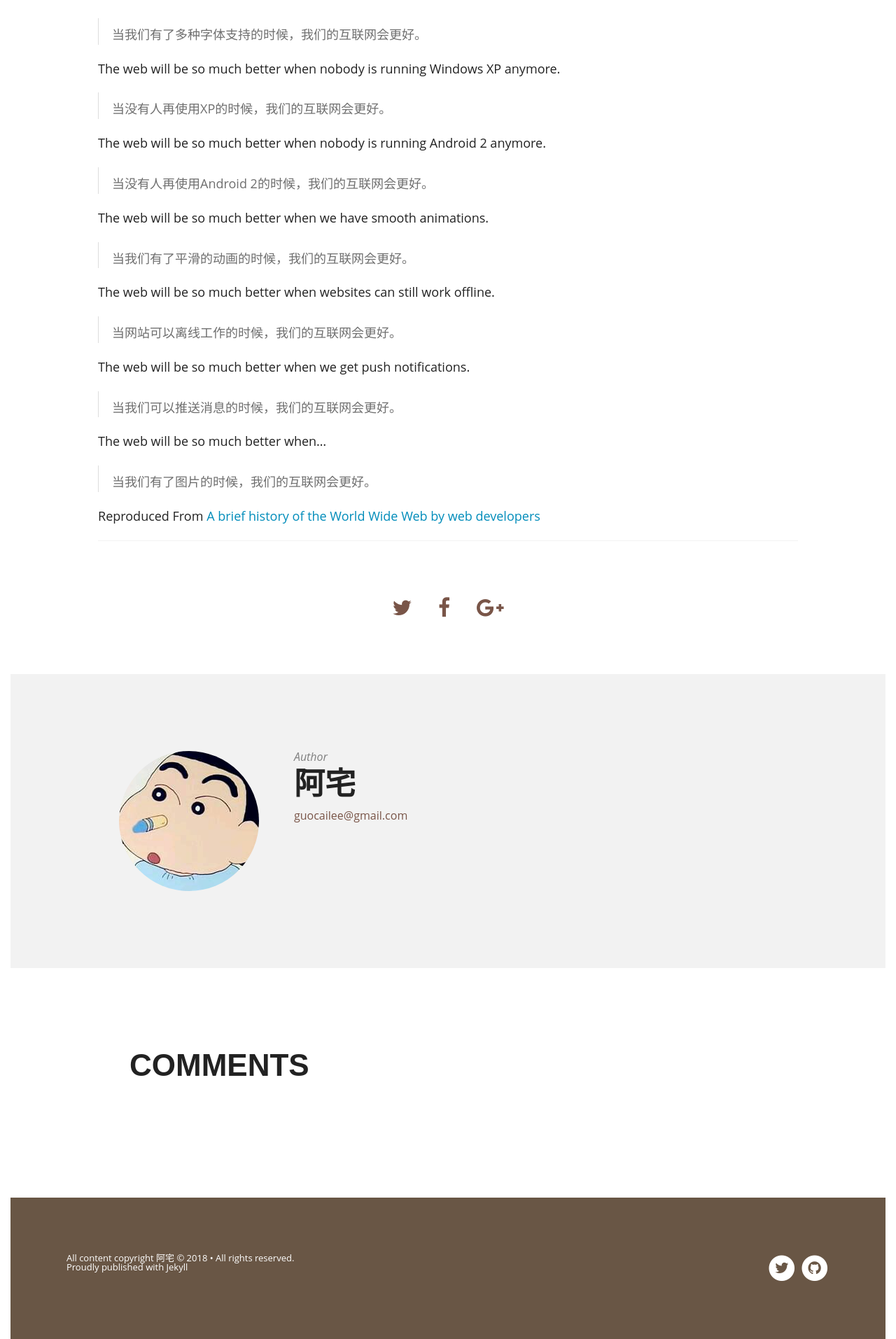
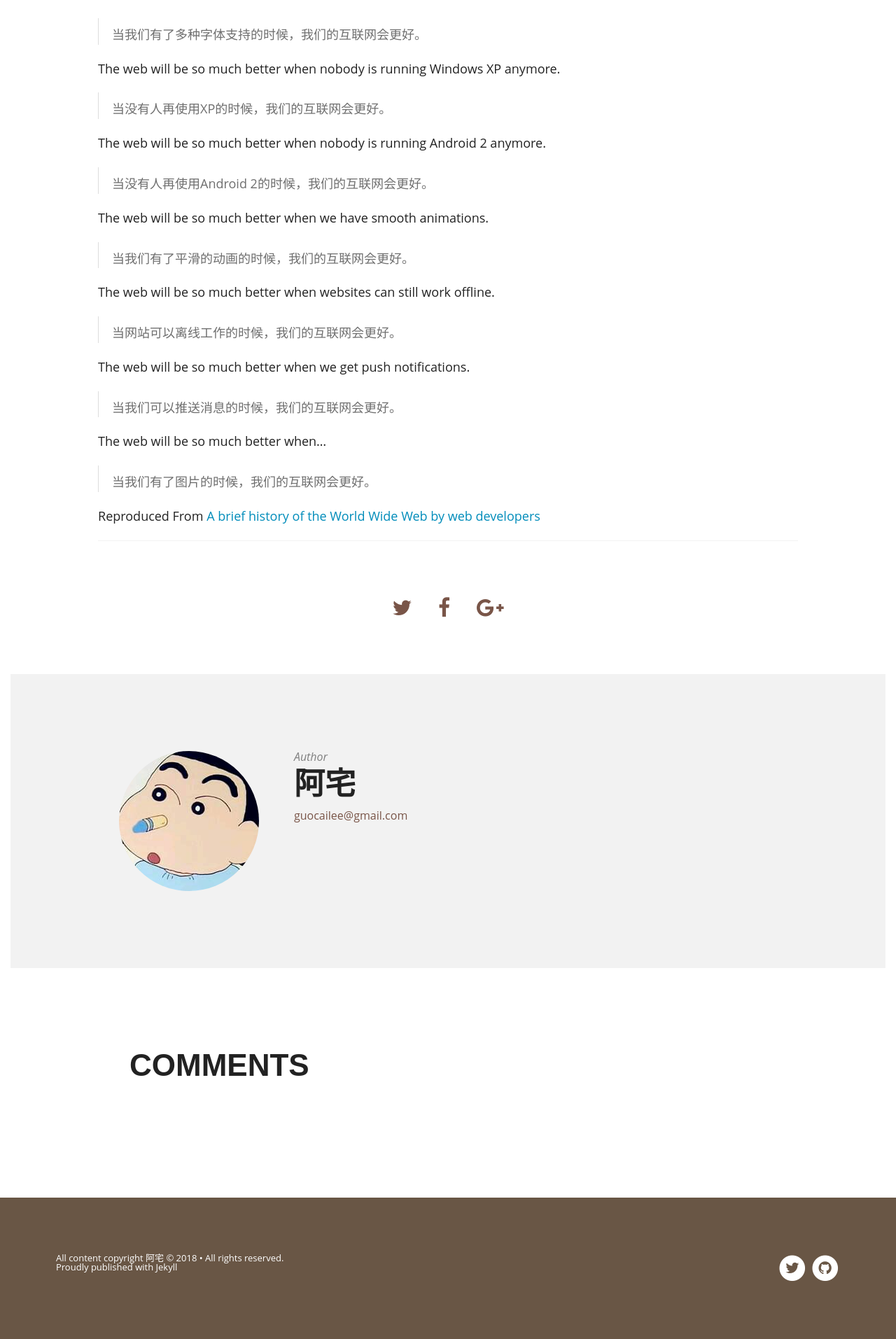
Before and after one commit to guocailee/guocailee.github.io, a Jekyll site: the page built from _posts/2016-04-06-A-brief-history-of-the-World-Wide-Web-by-web-developers.md, in a window 1280 px wide. Shown: the part 1815-3728 px from the top of the page at 70% size. Built offline with Jekyll 4.4.1, drawn with Linux system fonts in a browser that asks for light colours; nearby versions of some CDN libraries; comment, search, counter and statistics services are not loaded.

Commit message:
update layout

```diff
--- a/_layouts/home.html
+++ b/_layouts/home.html
@@ -8,7 +8,8 @@
   <main class="notepad-content" role="main">
     {{ content }}
   </main>
-  {% include footer.html %} {% include scripts.html %}
+  {% include footer.html %}
+  {% include scripts.html %}
 </body>
 
 </html>
--- a/_layouts/page.html
+++ b/_layouts/page.html
@@ -10,8 +10,8 @@
       <div>{{ content }}</div>
     </article>
     <div class="cf"></div>
-    {% include footer.html %}
   </main>
+  {% include footer.html %}
   {% include scripts.html %}
 </body>
 
--- a/_layouts/post.html
+++ b/_layouts/post.html
@@ -30,8 +30,8 @@
     </section>
     {% endif %}
     <div class="cf"></div>
-    {% include footer.html %}
   </main>
+  {% include footer.html %}
   {% include scripts.html %}
 </body>
 
```
